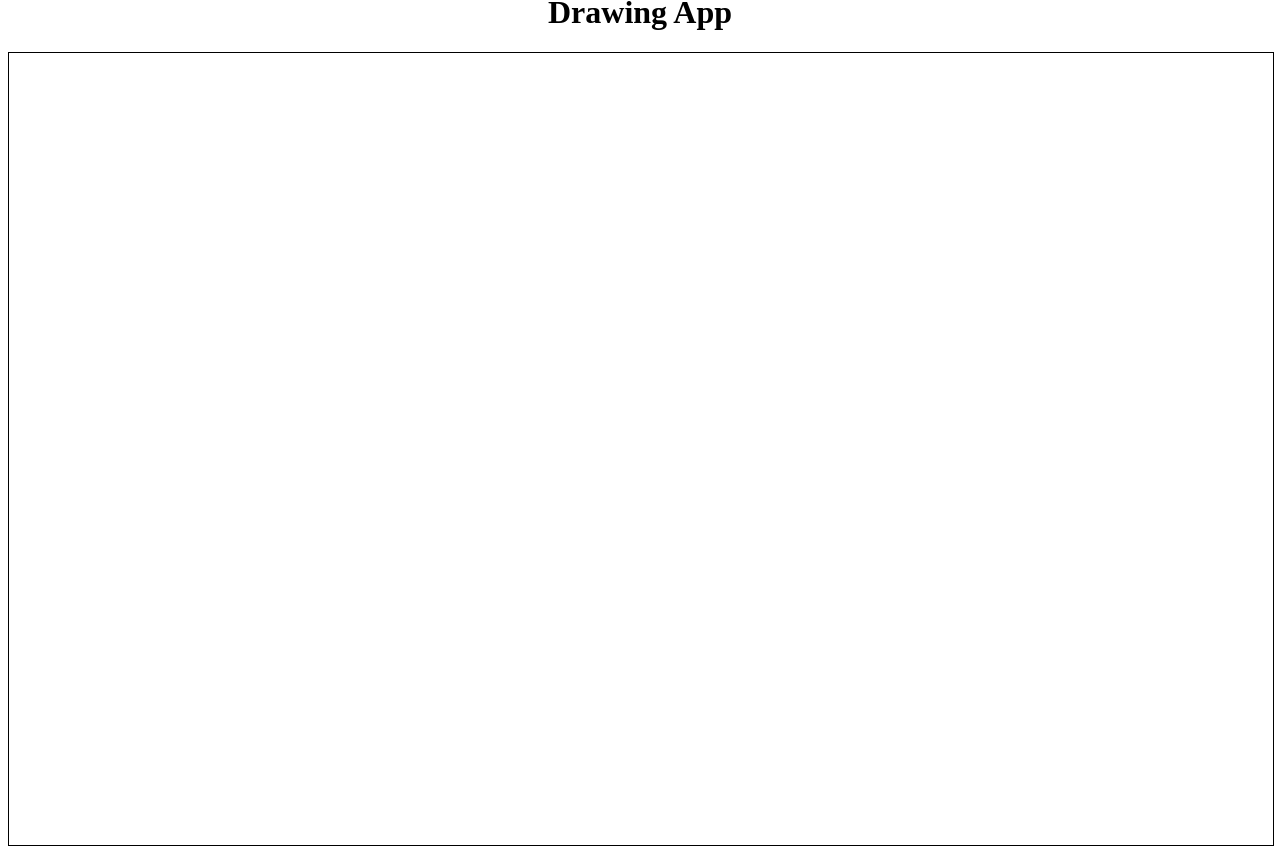
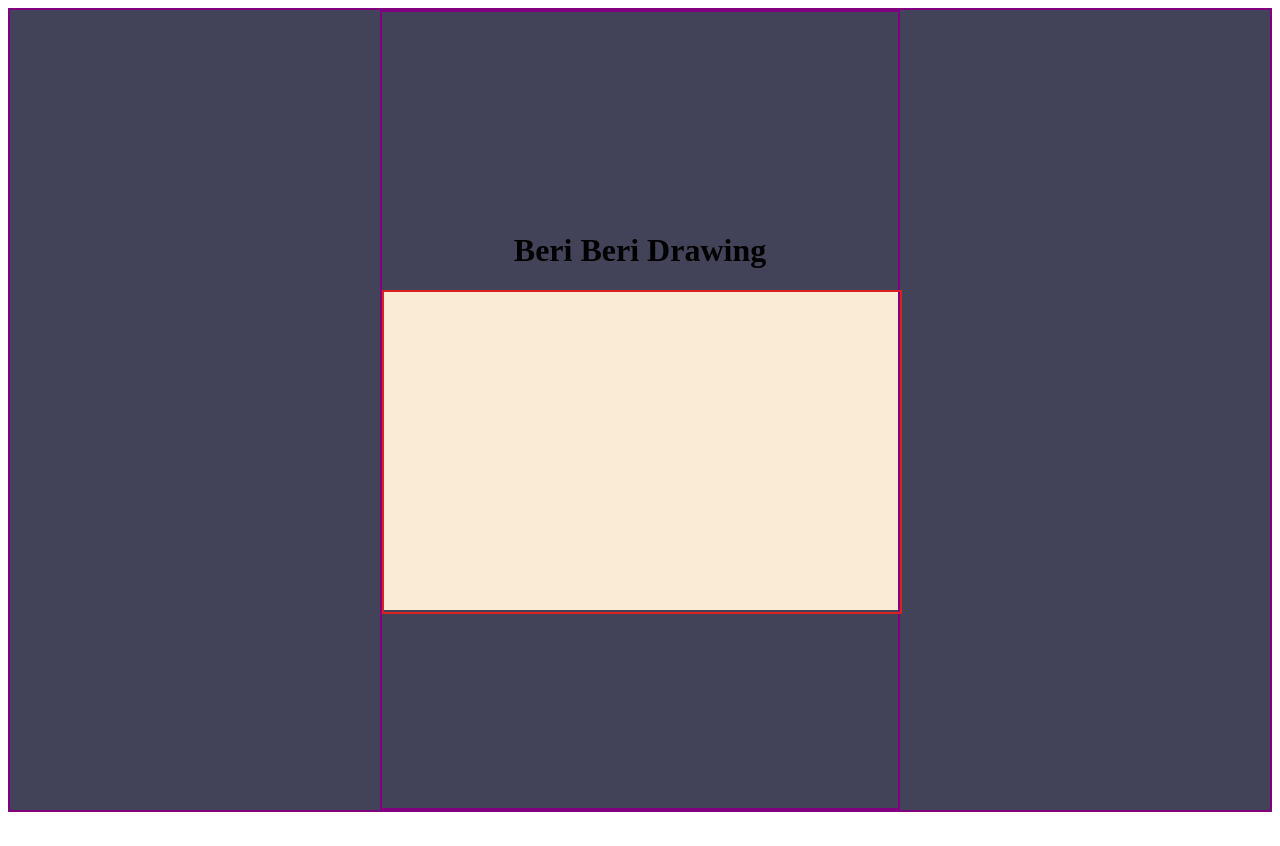
Before and after one commit to NotDarkkkk/DrawingThing, a Vue app: page / in a window 1280 px wide. After the commit the page ends 820 px from the top, so only its background shows below. Built offline with nearby package versions, Linux system fonts and the light colour scheme.

Commit message:
slight color changes

```diff
--- a/src/App.vue
+++ b/src/App.vue
@@ -1,7 +1,7 @@
 <template>
   <div id="app">
-    <h1>Drawing App</h1>
-    <GameCanvas />
+    <h1>Beri Beri Drawing</h1>
+    <GameCanvas id="GameCanvas" />
   </div>
 </template>
 
@@ -24,5 +24,11 @@ export default {
   flex-direction: column;
   justify-content: center;
   align-items: center;
+  background-color: #424258;
+  border: 2px solid purple;
+}
+#GameCanvas {
+  background-color: antiquewhite;
+  height: 40vh;
 }
 </style>
--- a/src/components/GameCanvas.vue
+++ b/src/components/GameCanvas.vue
@@ -63,7 +63,7 @@ export default {
   height: 100%;
 }
 canvas {
-  border: 1px solid black;
+  border: 2px solid rgb(218, 32, 32);
   display: block;
   width: 100%;
   height: 100%;
--- a/src/views/HomeView.vue
+++ b/src/views/HomeView.vue
@@ -14,5 +14,6 @@ export default {
 <style scoped>
 .home {
   text-align: center;
+  border: 2px solid pink;
 }
 </style>
--- a/src/views/LobbyView.vue
+++ b/src/views/LobbyView.vue
@@ -15,5 +15,6 @@ export default {
 <style scoped>
 .lobby {
   text-align: center;
+  border: 2px solid green;
 }
 </style>
```
